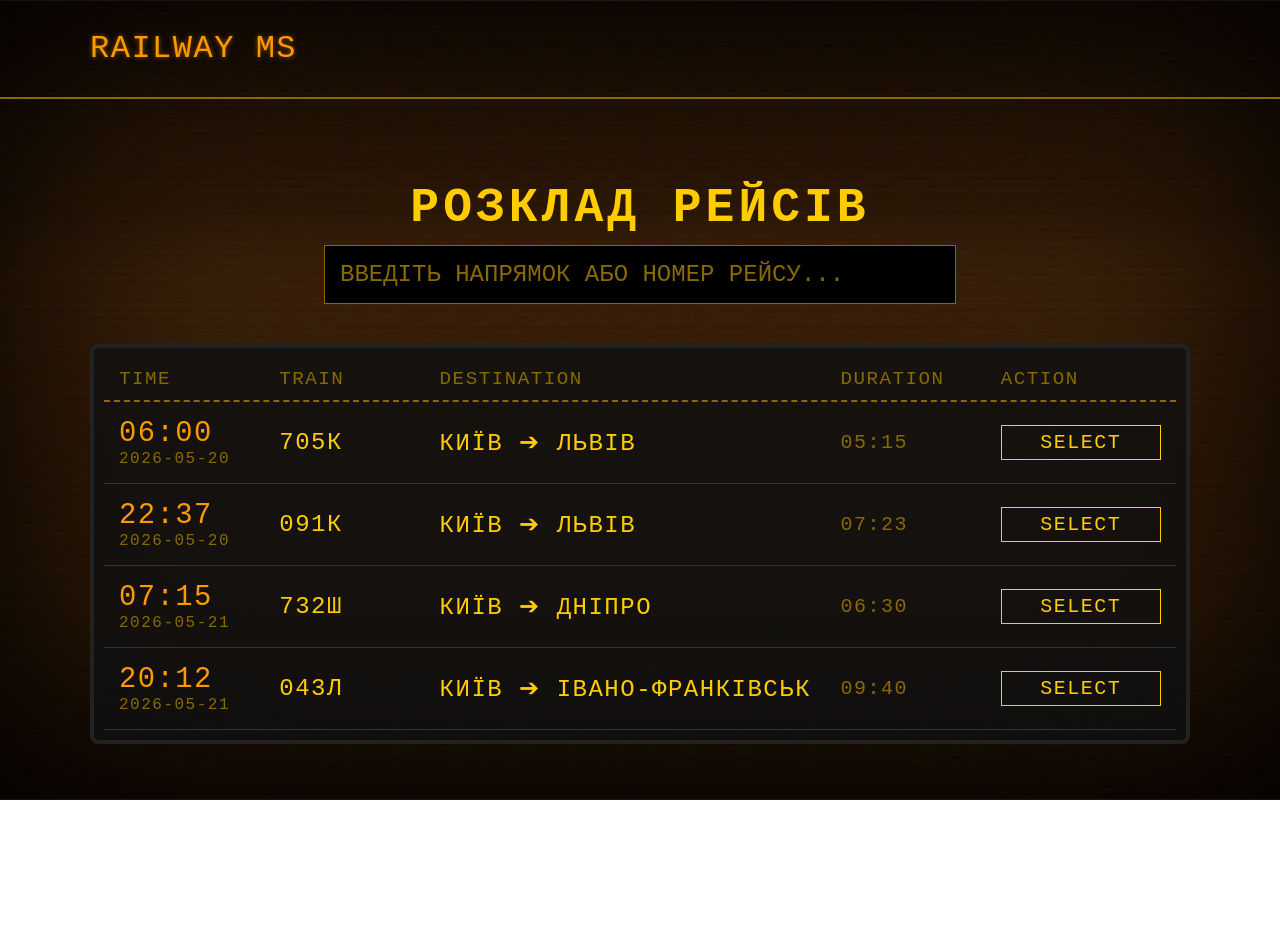
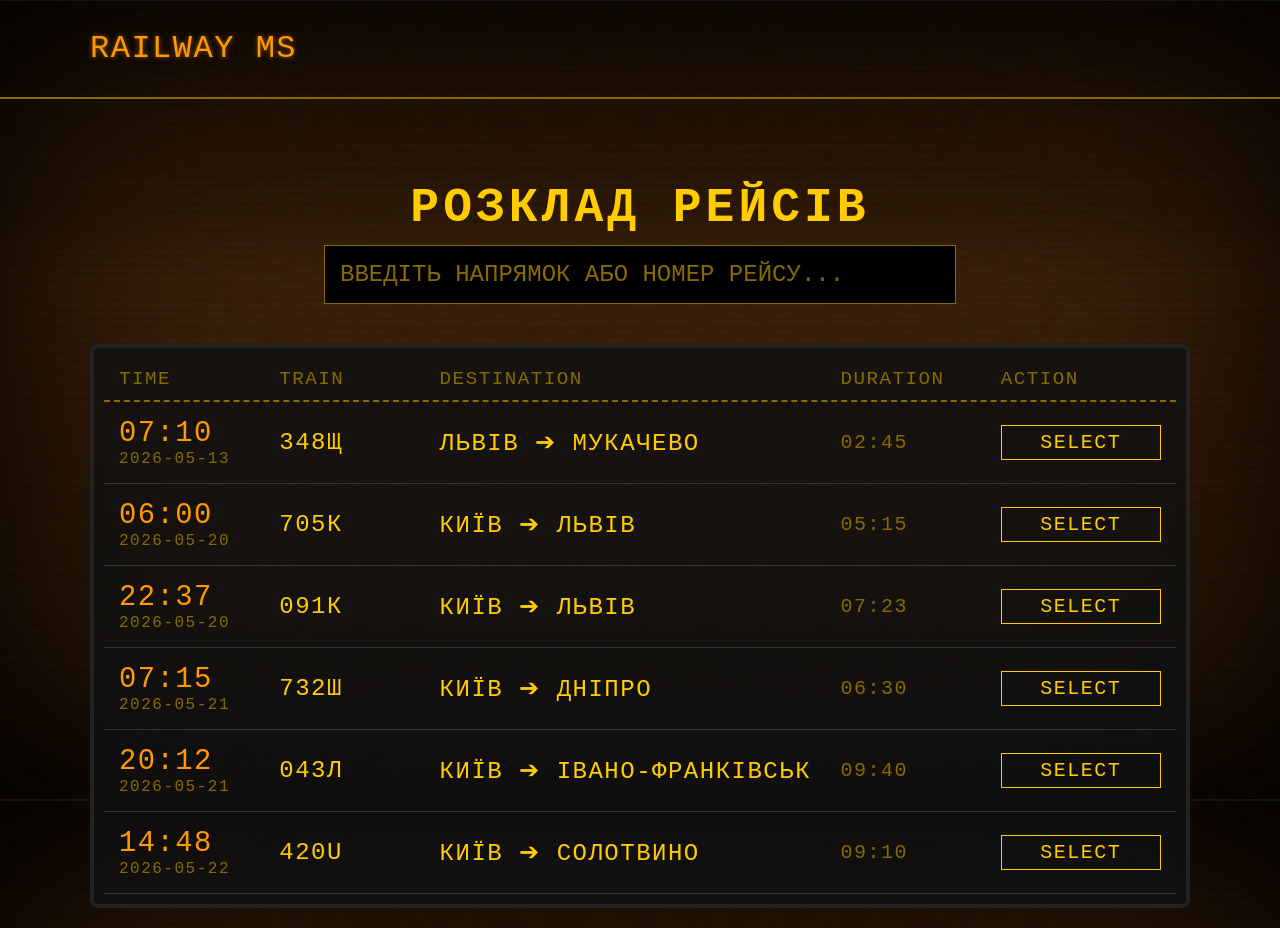
Before and after one commit to the-darkkk/web-railway-ms, a React (Vite) app: page / in a window 1280 px wide. Before the commit the page ends 800 px from the top, so only its background shows below. Built offline with nearby package versions, Linux system fonts and the light colour scheme; a web font is replaced by a local one.

Commit message:
Refine sorting logic & add more mockup data

```diff
--- a/src/data/trains.js
+++ b/src/data/trains.js
@@ -30,5 +30,21 @@ export const trainsData = [
     departureDate: '2026-05-21',
     departureTime: '20:12',
     duration: '09:40',
+  },
+  {
+    id: '5',
+    trainNumber: '420U',
+    route: { from: 'Київ', to: 'Солотвино' },
+    departureDate: '2026-05-22',
+    departureTime: '14:48',
+    duration: '09:10',
+  },
+  {
+    id: '6',
+    trainNumber: '348Щ',
+    route: { from: 'Львів', to: 'Мукачево' },
+    departureDate: '2026-05-13',
+    departureTime: '07:10',
+    duration: '02:45',
   }
 ];
--- a/src/pages/Home.jsx
+++ b/src/pages/Home.jsx
@@ -5,13 +5,19 @@ import TrainList from '../components/TrainList';
 export default function Home() {
   const [query, setQuery] = useState('');
 
-  const filteredTrains = trainsData.filter(train => {
+const filteredAndSortedTrains = trainsData
+    .filter(train => {
       const s = query.toLowerCase();
       return (
         train.route.from.toLowerCase().includes(s) ||
         train.route.to.toLowerCase().includes(s) ||
         train.trainNumber.toLowerCase().includes(s)
       );
+    })
+    .sort((a, b) => {
+      const dateA = new Date(`${a.departureDate}T${a.departureTime}`);
+      const dateB = new Date(`${b.departureDate}T${b.departureTime}`);
+      return dateA - dateB;
     });
 
   return (
@@ -29,7 +35,7 @@ export default function Home() {
         </div>
       </div>
 
-      <TrainList trains={filteredTrains} />
+      <TrainList trains={filteredAndSortedTrains} />
     </main>
   );
 }
```
Lines whose indentation alone changed are shown as unchanged.
